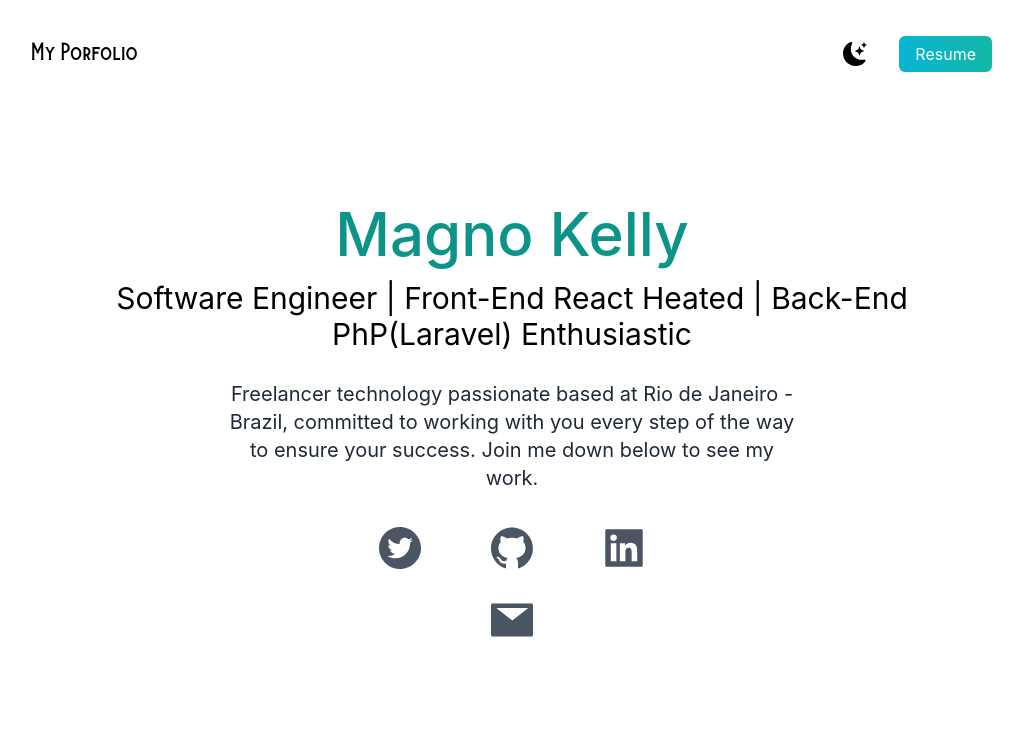
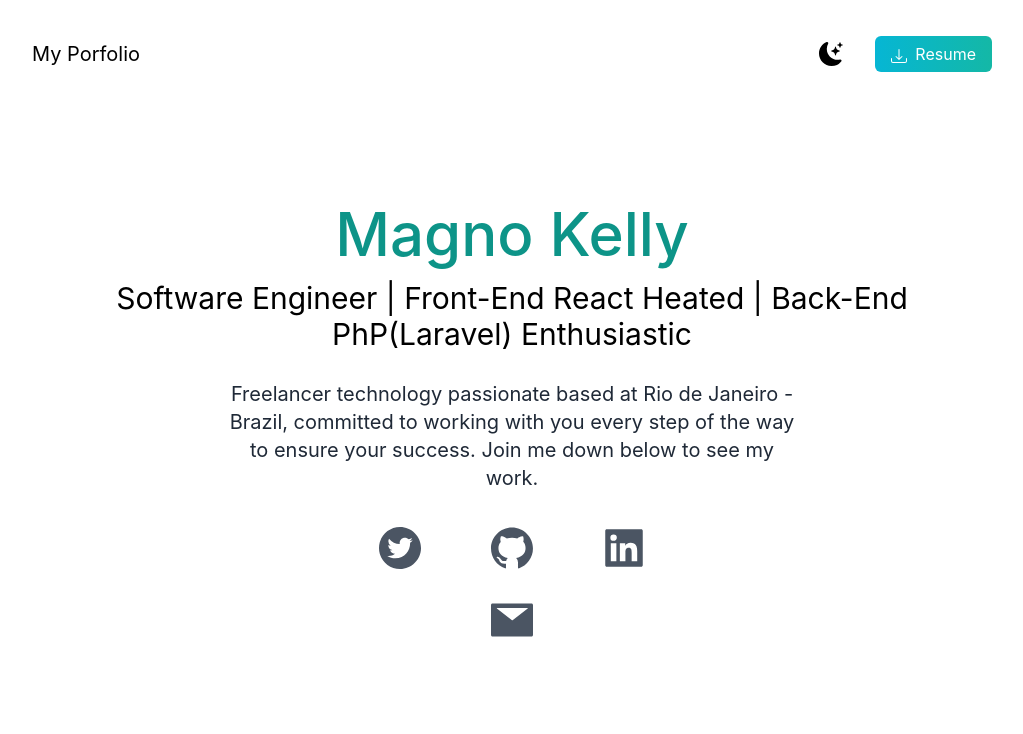
Before and after one commit to magnokf/portfolio-developedbyMe, a Next.js app: page / in a window 1280 px wide. Shown: the top 734 px of the page, without its empty margins (128-1151 px from the left). Built offline with nearby package versions, Linux system fonts and the light colour scheme.

Commit message:
new link portfolio

```diff
--- a/package.json
+++ b/package.json
@@ -9,7 +9,7 @@
     "lint": "next lint"
   },
   "dependencies": {
-    "@next/font": "13.1.6",
+    "@next/font": "^13.1.6",
     "@react-icons/all-files": "^4.1.0",
     "@types/node": "18.14.0",
     "@types/react": "18.0.28",
--- a/src/pages/index.tsx
+++ b/src/pages/index.tsx
@@ -1,6 +1,6 @@
 import Head from 'next/head'
 import {Inter} from '@next/font/google'
-import {BsFillMoonStarsFill} from "react-icons/bs"
+import {BsDownload, BsFillMoonStarsFill} from "react-icons/bs"
 import {AiFillTwitterCircle, AiFillGithub, AiFillLinkedin, AiFillMail, AiFillGoogleCircle} from "react-icons/ai"
 
 import Image from 'next/image'
@@ -10,11 +10,11 @@ import code from '/public/img/code.png'
 import consulting from '/public/img/consulting.png'
 import web1 from '/public/img/web1.png'
 import web2 from '/public/img/web2.png'
-import web3 from '/public/img/web3.png'
 import web_art from '/public/img/web-art.png'
 import web5 from '/public/img/web5.png'
 
 import {useState} from "react";
+import Link from "next/link";
 
 
 const inter = Inter({subsets: ['latin']})
@@ -47,6 +47,7 @@ export default function Home() {
                                        target="_blank"
                                        rel="noopener noreferrer"
                                     >
+                                        <BsDownload className={'inline-block mr-2'}/>
                                         Resume
                                     </a>
                                 </li>
@@ -103,7 +104,12 @@ export default function Home() {
                             </div>
                             <div
                                 className={'relative mx-auto bg-gradient-to-b from-teal-500 rounded-full w-40 h-40 mt-50 overflow-hidden mt-20 md:h-60 md:w-60'}>
-                                <Image src={avatar_myself} alt={'myself 3d'} fill={true}/>
+                                <Image
+                                    src={avatar_myself}
+                                    alt={'myself 3d'}
+                                    fill={true}
+                                    sizes={'100%'}
+                                />
                             </div>
                         </div>
                     </section>
@@ -193,7 +199,7 @@ export default function Home() {
                                 programming, and development.
                             </p>
                         </div>
-                        <div className="flex flex-col gap-10 py-10 lg:flex-row lg:flex-wrap">
+                        <div className="flex flex-col gap-4 py-10 lg:flex-row lg:flex-wrap">
                             <div className="basis-1/3 flex-1">
                                 <Image
                                     className="rounded-lg object-cover"
@@ -212,19 +218,23 @@ export default function Home() {
                             </div>
                             <div className="basis-1/3 flex-1">
                                 <Image
+
                                     className="rounded-lg object-cover"
-
                                     src={web5}
                                     alt={'web3'}
                                 />
                             </div>
                             <div className="basis-1/3 flex-1">
-                                <Image
-                                    className="rounded-lg object-cover"
+                                <Link href={'https://portfolio.dmrtech.com.br/sites/academiaprofit/'}
+                                      target={'_blank'}>
+                                    <Image
+                                        className="rounded-lg object-cover"
 
-                                    src={web_art}
-                                    alt={'profit gym'}
-                                />
+                                        src={web_art}
+                                        alt={'profit gym'}
+                                    />
+                                </Link>
+
                             </div>
 
                         </div>
--- a/src/styles/globals.css
+++ b/src/styles/globals.css
@@ -20,5 +20,5 @@ a {
 }
 @font-face {
     font-family: "burtons";
-    src: url("/public/Burtons.otf");
+    src: url("/public/fonts/Burtons.otf");
 }
--- a/tailwind.config.js
+++ b/tailwind.config.js
@@ -12,7 +12,7 @@ module.exports = {
   theme: {
     extend: {
       fontFamily: {
-        burtons: 'burtons'
+        Burtons: 'Burtons',
       }
     },
   },
```
Also changed, not shown: public/fonts/Burtons.otf (renamed from public/Burtons.otf), 1 other file (tests, documents, lock files or other folders).
